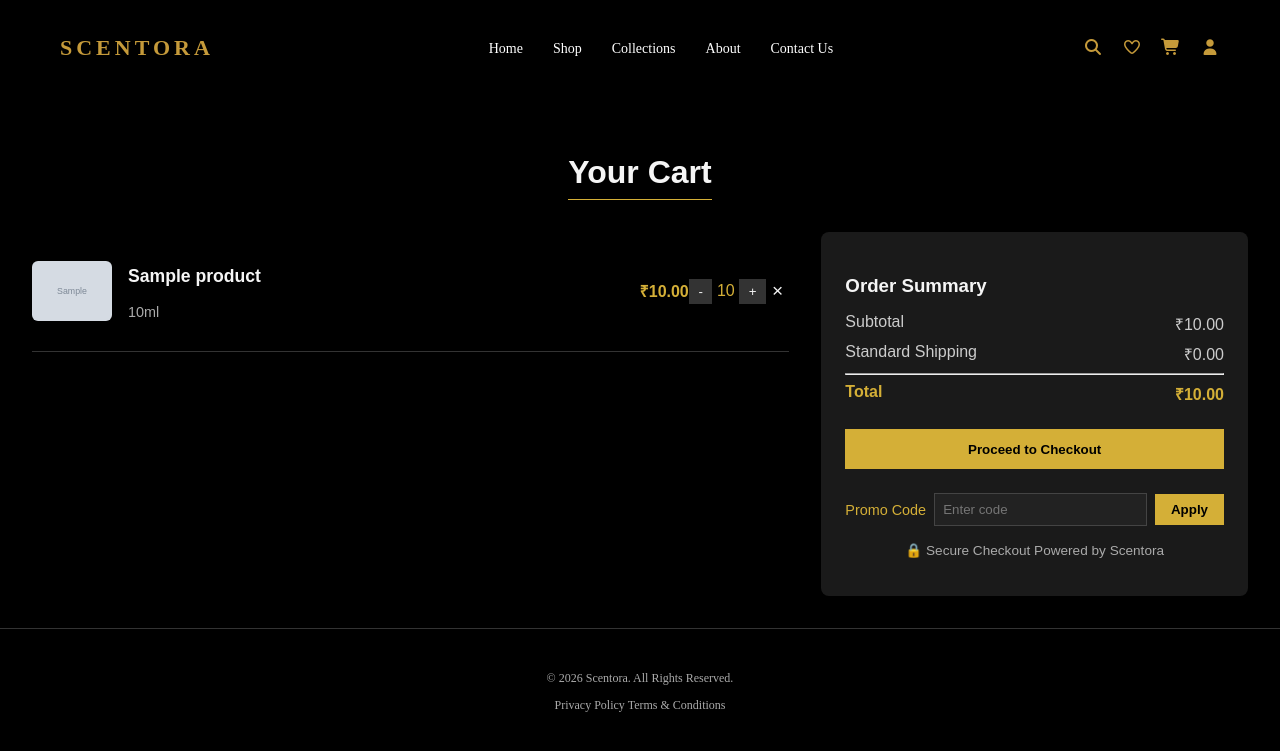
After one commit to aiswaryalakshmia/scentora_perfumes, a Django app: page /cart/ in a window 1280 px wide. The commit adds this page. Shown: the top 751 px of the page. Run offline with Django 5.2, Linux system fonts and the light colour scheme; a user stored in the database is signed in; tables that the repository leaves empty hold one stand-in row (values such as "Sample post"); grey boxes marked "Sample" are stand-in pictures; some libraries are stand-ins or nearby versions.

Commit message:
feat:cart management

```diff
--- a/apps/authentication/models.py
+++ b/apps/authentication/models.py
@@ -53,7 +53,6 @@ class User(AbstractUser):
 
 class OTP(models.Model):
 
-
     email = models.EmailField(null=True, blank=True)
 
     otp_code = models.CharField(
--- a/apps/common/templates/navbar.html
+++ b/apps/common/templates/navbar.html
@@ -15,7 +15,9 @@
         <div class="icons">
             <i class="fas fa-search"></i>
             <i class="far fa-heart"></i>
-            <i class="fas fa-shopping-cart"></i>
+            <a href="{% url 'cart' %}">
+                <i class="fas fa-shopping-cart"></i>
+            </a>
             <a href="/profile/dashboard/">
                 <i class="fas fa-user"></i>
             </a>
--- a/apps/products/models.py
+++ b/apps/products/models.py
@@ -1,4 +1,5 @@
 from django.db import models
+from apps.authentication.models import User
 
 class Category(models.Model):
     STATUS_CHOICES = (
@@ -78,7 +79,6 @@ class ProductVariant(models.Model):
 
     size = models.PositiveIntegerField()
 
-
     price = models.DecimalField(
         max_digits=10,
         decimal_places=2
@@ -129,3 +129,22 @@ class VariantImage(models.Model):
 
     def __str__(self):
         return str(self.image)
+
+class Cart(models.Model):
+
+    user = models.OneToOneField(User, on_delete=models.CASCADE, related_name='cart')
+    created_at = models.DateTimeField(auto_now_add=True)
+    updated_at = models.DateTimeField(auto_now=True)
+
+    def __str__(self):
+        return f"Cart of {self.user.full_name}"
+
+class CartItem(models.Model):
+
+    cart = models.ForeignKey(Cart, on_delete=models.CASCADE, related_name='items')
+    product_variant = models.ForeignKey(ProductVariant, on_delete=models.CASCADE, related_name='cart_items')
+    quantity = models.IntegerField(default=1)
+    total_price = models.DecimalField(max_digits=10, decimal_places=2)
+
+    def __str__(self):
+        return f"{self.quantity}x {self.product_variant} in {self.cart}"
--- /dev/null
+++ b/apps/products/static/user/cart_page.css
@@ -0,0 +1,178 @@
+.cart-page {
+  color: #d4af37;
+  font-family: 'Poppins', sans-serif;
+  padding: 2rem;
+}
+
+.cart-title {
+  text-align: center;
+  font-size: 2rem;
+  color: #f5f5f5;
+  margin-bottom: 2rem;
+  border-bottom: 1px solid #d4af37;
+  display: block;
+  padding-bottom: 0.5rem;
+  width: fit-content;
+  margin-left: auto;
+  margin-right: auto;
+}
+
+.cart-container {
+  display: flex;
+  flex-wrap: wrap;
+  gap: 2rem;
+}
+
+.cart-items {
+  flex: 2;
+}
+
+.cart-item {
+  display: flex;
+  align-items: center;
+  justify-content: space-between;
+  border-bottom: 1px solid #333;
+  padding: 1rem 0;
+}
+
+.cart-item img {
+  width: 80px;
+  border-radius: 6px;
+}
+
+.item-details {
+  flex: 1;
+  margin-left: 1rem;
+}
+
+.item-details h3 {
+  color: #f5f5f5;
+  font-size: 1.1rem;
+}
+
+.item-details p {
+  color: #aaa;
+  font-size: 0.9rem;
+}
+
+.item-price {
+  font-weight: 600;
+  color: #d4af37;
+}
+
+.item-quantity {
+  display: flex;
+  align-items: center;
+  gap: 0.3rem;
+}
+
+.item-quantity button {
+  background-color: #333;
+  color: #f5f5f5;
+  border: none;
+  padding: 0.3rem 0.6rem;
+  cursor: pointer;
+}
+
+.item-quantity input {
+  width: 40px;
+  text-align: center;
+  background-color: #222;
+  color: #f5f5f5;
+  border: 1px solid #444;
+}
+
+.remove-item {
+  background: none;
+  border: none;
+  color: #f5f5f5;
+  font-size: 1.2rem;
+  cursor: pointer;
+}
+
+.order-summary {
+  flex: 1;
+  background-color: #1a1a1a;
+  padding: 1.5rem;
+  border-radius: 8px;
+}
+
+.order-summary h3 {
+  color: #f5f5f5;
+  margin-bottom: 1rem;
+}
+
+.summary-details p {
+  display: flex;
+  justify-content: space-between;
+  margin: 0.5rem 0;
+  color: #ccc;
+}
+
+.summary-details .total {
+  font-weight: 600;
+  color: #d4af37;
+}
+
+.btn-checkout {
+  background-color: #d4af37;
+  color: #000;
+  border: none;
+  padding: 0.8rem 1.5rem;
+  width: 100%;
+  margin-top: 1rem;
+  cursor: pointer;
+  font-weight: 600;
+  transition: background-color 0.3s;
+}
+
+.btn-checkout:hover {
+  background-color: #b8962e;
+}
+
+.promo-code {
+  margin-top: 1.5rem;
+  display: flex;
+  align-items: center;
+  gap: 0.5rem;
+  flex-wrap: wrap;
+}
+.promo-code label {
+  color: #d4af37;
+  font-size: 0.9rem;
+  white-space: nowrap;
+}
+
+.promo-code input {
+  flex: 1;
+  padding: 0.5rem;
+  border: 1px solid #444;
+  background-color: #222;
+  color: #f5f5f5;
+}
+
+.btn-apply {
+  background-color: #d4af37;
+  color: #000;
+  border: none;
+  padding: 0.5rem 1rem;
+  cursor: pointer;
+  font-weight: 600;
+}
+
+.secure-text {
+  margin-top: 1rem;
+  font-size: 0.85rem;
+  color: #aaa;
+  text-align: center;
+}
+
+/* Responsive */
+@media (max-width: 768px) {
+  .cart-container {
+    flex-direction: column;
+  }
+  .order-summary {
+    margin-top: 2rem;
+  }
+}
--- /dev/null
+++ b/apps/products/templates/user/cart_page.html
@@ -0,0 +1,69 @@
+{% extends 'base.html' %}
+{% load static %}
+
+{% block title %}
+Cart
+{% endblock %}
+
+{% block extra_css %}
+<link rel="stylesheet" href="{% static 'user/cart_page.css' %}">
+{% endblock %}
+
+{% block content %}
+
+<div class="cart-page">
+  <h2 class="cart-title">Your Cart</h2>
+
+  <div class="cart-container">
+    <div class="cart-items">
+
+      {% if items %}
+        {% for item in items %}
+        <div class="cart-item">
+          <img src="{{ item.product_variant.images.first.image.url }}" alt="{{ item.product_variant.product.product_name }}">
+          <div class="item-details">
+            <h3>{{ item.product_variant.product.product_name }}</h3>
+            <p>{{ item.product_variant.size }}ml</p>
+          </div>
+          <div class="item-price">₹{{ item.product_variant.price }}</div>
+          <div class="item-quantity">
+            <form method="POST" action="{% url 'update_cart' item.id %}">
+                {% csrf_token %}
+                <button type="submit" name="quantity" value="{{ item.quantity|add:'-1' }}">-</button>
+                <span>{{ item.quantity }}</span>
+                <button type="submit" name="quantity" value="{{ item.quantity|add:'1' }}">+</button>
+            </form>
+        </div>
+          <form method="POST" action="{% url 'remove_from_cart' item.id %}">
+            {% csrf_token %}
+            <button type="submit" class="remove-item">×</button>
+        </form>
+        </div>
+        {% endfor %}
+      {% else %}
+        <p>Your cart is empty.</p>
+      {% endif %}
+
+    </div>
+
+    <aside class="order-summary">
+      <h3>Order Summary</h3>
+      <div class="summary-details">
+        <p>Subtotal <span>₹{{ subtotal }}</span></p>
+        <p>Standard Shipping <span>₹0.00</span></p>
+        <hr>
+        <p class="total">Total <span>₹{{ subtotal }}</span></p>
+      </div>
+      <button class="btn-checkout">Proceed to Checkout</button>
+
+      <div class="promo-code">
+        <label for="promo">Promo Code</label>
+        <input type="text" id="promo" placeholder="Enter code">
+        <button class="btn-apply">Apply</button>
+      </div>
+
+      <p class="secure-text">🔒 Secure Checkout Powered by Scentora</p>
+    </aside>
+  </div>
+</div>
+{% endblock %}
--- a/apps/products/urls.py
+++ b/apps/products/urls.py
@@ -19,4 +19,8 @@ urlpatterns = [
     path('shop/product_details/<int:variant_id>/', views.product_details, name='product_details'),
     path('collections/' ,views.collections, name='collections'),
     path('collections/<int:category_id>/', views.collection_details, name='collection_details'),
+    path('cart/', views.cart, name='cart'),
+    path('cart/add/<int:variant_id>/', views.add_to_cart, name='add_to_cart'),
+    path('cart/remove/<int:item_id>/', views.remove_from_cart, name='remove_from_cart'),
+    path('cart/update/<int:item_id>/', views.update_cart, name='update_cart'),
 ]
--- a/apps/products/views.py
+++ b/apps/products/views.py
@@ -5,8 +5,9 @@ from django.contrib import messages
 from django.core.paginator import Paginator
 from django.db.models import Q
 from django.core.files.base import ContentFile
-from .models import Category,Product,ProductVariant,VariantImage
+from .models import Category,Product,ProductVariant,VariantImage,Cart,CartItem
 from .forms import CategoryForm,ProductForm, ProductVariantForm
+from django.contrib.auth.decorators import login_required
 
 def category_management(request):
     search_query = request.GET.get('search','').strip()
@@ -616,3 +617,123 @@ def collection_details(request,category_id):
         'selected_price': selected_price,
         'sort': sort
     })
+
+@login_required
+def cart(request):
+    # get the cart for this user
+    try:
+        cart = Cart.objects.get(user=request.user)
+    except Cart.DoesNotExist:
+        cart = Cart.objects.create(user=request.user)
+
+    # get all items in that cart
+    items = CartItem.objects.filter(cart=cart)
+
+    subtotal = sum(item.total_price for item in items)
+
+    return render(request, 'user/cart_page.html', {
+        'cart': cart,
+        'items': items,
+        'subtotal': subtotal
+    })
+
+@login_required
+def add_to_cart(request, variant_id):
+    if request.method == 'POST':
+
+        # get the variant from DB
+        variant = get_object_or_404(ProductVariant, id=variant_id, status='active')
+
+        # get the cart for this user
+        try:
+            cart = Cart.objects.get(user=request.user)
+        except Cart.DoesNotExist:
+            cart = Cart.objects.create(user=request.user)
+
+        # check if this variant is already in the cart
+        try:
+            item = CartItem.objects.get(cart=cart, product_variant=variant)
+
+            # item already exists
+            # check max quantity limit
+            if item.quantity >= 5:
+                messages.error(request, "Maximum 5 items allowed per product!")
+                return redirect('product_details', variant.id)
+
+            # check stock availability
+            if item.quantity + 1 > variant.stock:
+                messages.error(request, "Not enough stock available!")
+                return redirect('product_details', variant.id)
+
+            # all good - increase quantity by 1
+            item.quantity = item.quantity + 1
+            item.total_price = variant.price * item.quantity
+            item.save()
+
+        except CartItem.DoesNotExist:
+
+            # item not in cart yet, create a new cart item
+            item = CartItem.objects.create(
+                cart=cart,
+                product_variant=variant,
+                quantity=1,
+                total_price=variant.price
+            )
+
+        messages.success(request, f"{variant.product.product_name} added to cart!")
+        return redirect('product_details', variant.id)
+
+@login_required
+def remove_from_cart(request, item_id):
+    if request.method == 'POST':
+
+        # get the cart item
+        # if not found, return 404
+        try:
+            item = CartItem.objects.get(id=item_id, cart__user=request.user)
+        except CartItem.DoesNotExist:
+            messages.error(request, "Item not found in cart!")
+            return redirect('cart')
+
+        item.delete()
+
+        messages.success(request, "Item removed from cart!")
+
+        return redirect('cart')
+
+@login_required
+def update_cart(request, item_id):
+    if request.method == 'POST':
+
+        # get the cart item
+        try:
+            item = CartItem.objects.get(id=item_id, cart__user=request.user)
+        except CartItem.DoesNotExist:
+            messages.error(request, "Item not found in cart!")
+            return redirect('cart')
+
+        # get the quantity from the form
+        quantity = int(request.POST.get('quantity'))
+
+        if quantity > 5:
+            messages.error(request, "Maximum 5 items allowed per product!")
+            return redirect('cart')
+
+        # if quantity is 0 or less, remove the item
+        if quantity < 1:
+            item.delete()
+            messages.success(request, "Item removed from cart!")
+            return redirect('cart')
+
+        # check if requested quantity is available in stock
+        if quantity > item.product_variant.stock:
+            messages.error(request, "Not enough stock!")
+            return redirect('cart')
+
+        # pdate quantity and total price
+        item.quantity = quantity
+        item.total_price = item.product_variant.price * quantity
+        item.save()
+
+        # redirect back to cart page
+        return redirect('cart')
```
Also changed, not shown: apps/products/templates/user/product_details.html (+5 -2 lines), apps/products/migrations/0009_cart_cartitem.py (added).
